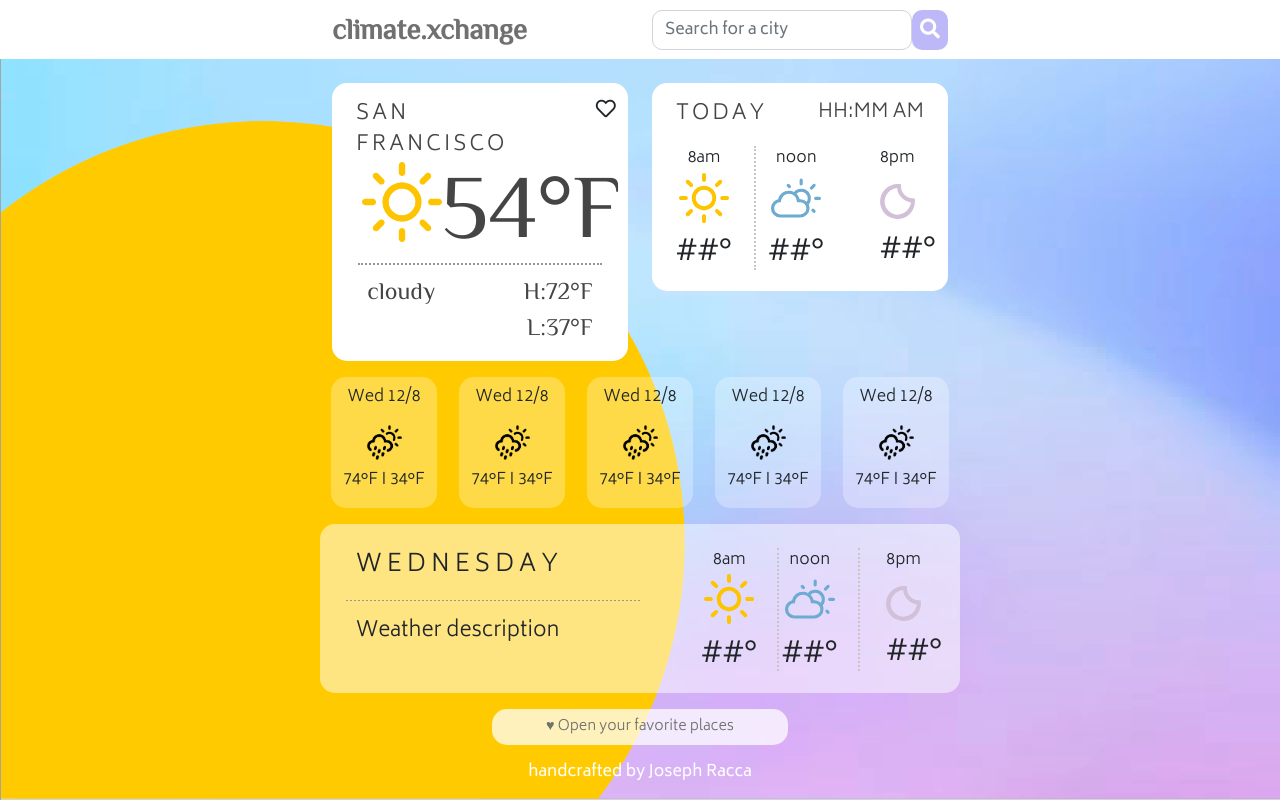
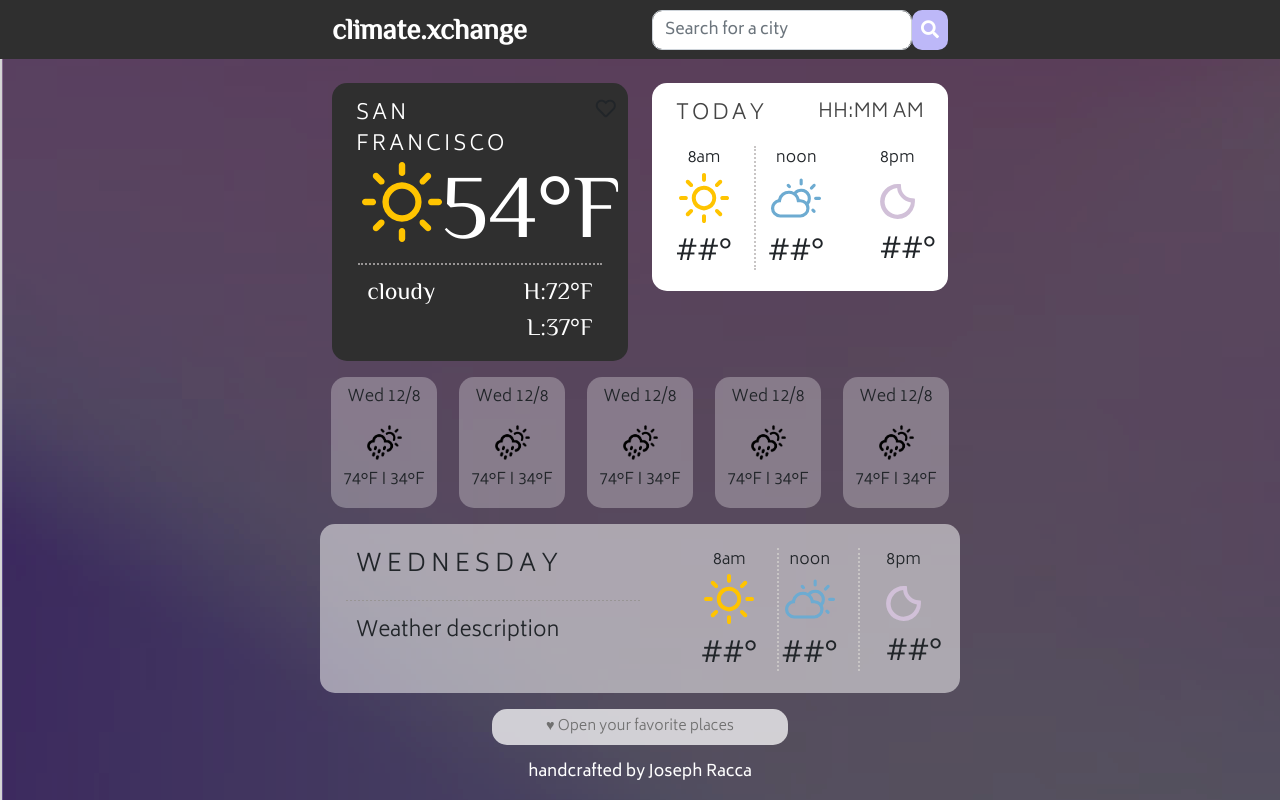
Before and after one commit to sophieespejo/raccaWeatherApp, a plain HTML site: page index.html in a window 1280 px wide. Drawn offline with nearby package versions, Linux system fonts and the light colour scheme.

Commit message:
started dark mode changes

```diff
--- a/css/style.css
+++ b/css/style.css
@@ -30,9 +30,18 @@
     background-size: cover;
     background-repeat: no-repeat;
 }
+
+.container-fluid.dark-mode{
+    background: url('../images/nightbg.png');
+}
+
 /* -----MENU BAR STYLING----- */
 .whiteBg{
     background-color: #ffffff;
+}
+
+.whiteBg.dark-mode{
+    background-color: #2F2F2F;
 }
 
 .titleTxt{
@@ -40,6 +49,14 @@
     font-size: 1.8rem;
     margin-bottom: 0 !important;
     color: #707070;
+    font-weight: bold;
+}
+
+.titleTxt.dark-mode{
+    font-family: 'Philosopher';
+    font-size: 1.8rem;
+    margin-bottom: 0 !important;
+    color: #ffffff;
     font-weight: bold;
 }
 
@@ -58,7 +75,7 @@
 }
 
 .fas{
-    font-size: 20px;
+    font-size: 18px;
     color: #ffffff;
 }
 /* ----items in current weather box styling----- */
@@ -66,10 +83,23 @@
     border-radius: 15px;
 }
 
+.currentWeatherContainer.dark-mode{
+    border-radius: 15px;
+    background-color: #2F2F2F;
+}
+
 .locationTxt{
     font-family: 'Biryani-Light';
     font-size: 1.3rem;
     color: #454545;
+    letter-spacing: 3px;
+    margin-bottom: 0px;
+}
+
+.locationTxt.dark-mode{
+    font-family: 'Biryani-Light';
+    font-size: 1.3rem;
+    color: #ffffff;
     letter-spacing: 3px;
     margin-bottom: 0px;
 }
@@ -95,6 +125,14 @@
     margin-bottom: 12px;
 }
 
+.currentTempTxt.dark-mode{
+    font-family: 'Philosopher';
+    font-size: 5.6rem;
+    line-height: 1;
+    color: #ffffff;
+    margin-bottom: 12px;
+}
+
 .currentWeatherIcon{
     height: 80px;
     width: 80px;
@@ -108,13 +146,29 @@
     height:1px;
     width:90%;
     padding-top: 0px;
-  }
+}
 
-  .weatherDescTxt{
+.dayHr.dark-mode {
+    border:none;
+    border-top:2px dotted #989595;
+    color:#fff;
+    background-color:#2F2F2F;
+    height:1px;
+    width:90%;
+    padding-top: 0px;
+}
+
+.weatherDescTxt{
       font-family: 'Philosopher';
       font-size: 1.5rem;
       color: #454545;
-  }
+}
+
+.weatherDescTxt{
+    font-family: 'Philosopher';
+    font-size: 1.5rem;
+    color: #ffffff;
+}
 
   /* -----SECOND box styling */
   .timeTxt{
--- a/index.html
+++ b/index.html
@@ -12,12 +12,12 @@
     <title>climate.xchange</title>
   </head>
   <body>
-    <div class="container-fluid">
+    <div class="container-fluid dark-mode">
       <!------MENU BAR-->
-      <div class="row pb-2 pt-2 whiteBg align-items-center">
+      <div class="row pb-2 pt-2 whiteBg align-items-center dark-mode">
         <div class="col-3"></div>
         <div class="col-3 text-start">
-          <p class="titleTxt">climate.xchange</p>
+          <p class="titleTxt dark-mode">climate.xchange</p>
         </div>
         <div class="col-3 d-flex">
           <input type="email" id="citySearch" class="form-control" placeholder="Search for a city">
@@ -275,13 +275,13 @@
         <div class="col-3"></div>
         <!-----current weather-->
         <div class="col-3 ">
-          <div class="container currentWeatherContainer whiteBg">
+          <div class="container currentWeatherContainer whiteBg dark-mode">
             <div class="row">
               <div class="col-10 mt-3">
-                <p class="locationTxt">SAN FRANCISCO</p>
+                <p class="locationTxt dark-mode">SAN FRANCISCO</p>
               </div>
               <div class="col-2 mt-2 text-end">
-                <button type="button" class="btn faveBtn"><i class="far fa-heart"></i></button>
+                <button type="button" class="btn faveBtn dark-mode"><i class="far fa-heart"></i></button>
 
               </div>
             </div>
@@ -290,19 +290,19 @@
                 <img class="currentWeatherIcon" src="./images/icons/8AMicon.svg" alt="">
               </div>
               <div class="col-8">
-                <p class="currentTempTxt"><span class="currentTempTxt">54</span>°F</p>
+                <p class="currentTempTxt dark-mode"><span class="currentTempTxt dark-mode">54</span>°F</p>
               </div>
             </div>
             <div class="row justify-content-center">
-              <div class="dayHr">
+              <div class="dayHr dark-mode">
               </div>
             </div>
             <div class="row justify-content-center mt-2">
               <div class="col-4 text-start">
-                <p class="weatherDescTxt">cloudy</p>
+                <p class="weatherDescTxt dark-mode">cloudy</p>
               </div>
               <div class="col-7 text-end">
-                <p class="weatherDescTxt">H:<span>72</span>°F L:<span>37</span>°F</p>
+                <p class="weatherDescTxt dark-mode">H:<span>72</span>°F L:<span>37</span>°F</p>
               </div>
             </div>
           </div>
@@ -520,7 +520,7 @@
           <div class="row mt-4 justify-content-center">
             <div class="col-5">
               <div class="d-grid gap-2">
-                <button class="btn searchAgainBtn" type="button">Try another search</button>
+                <button class="btn searchAgainBtn" type="button">Try another search ></button>
               </div>
             </div>
           </div>
```
